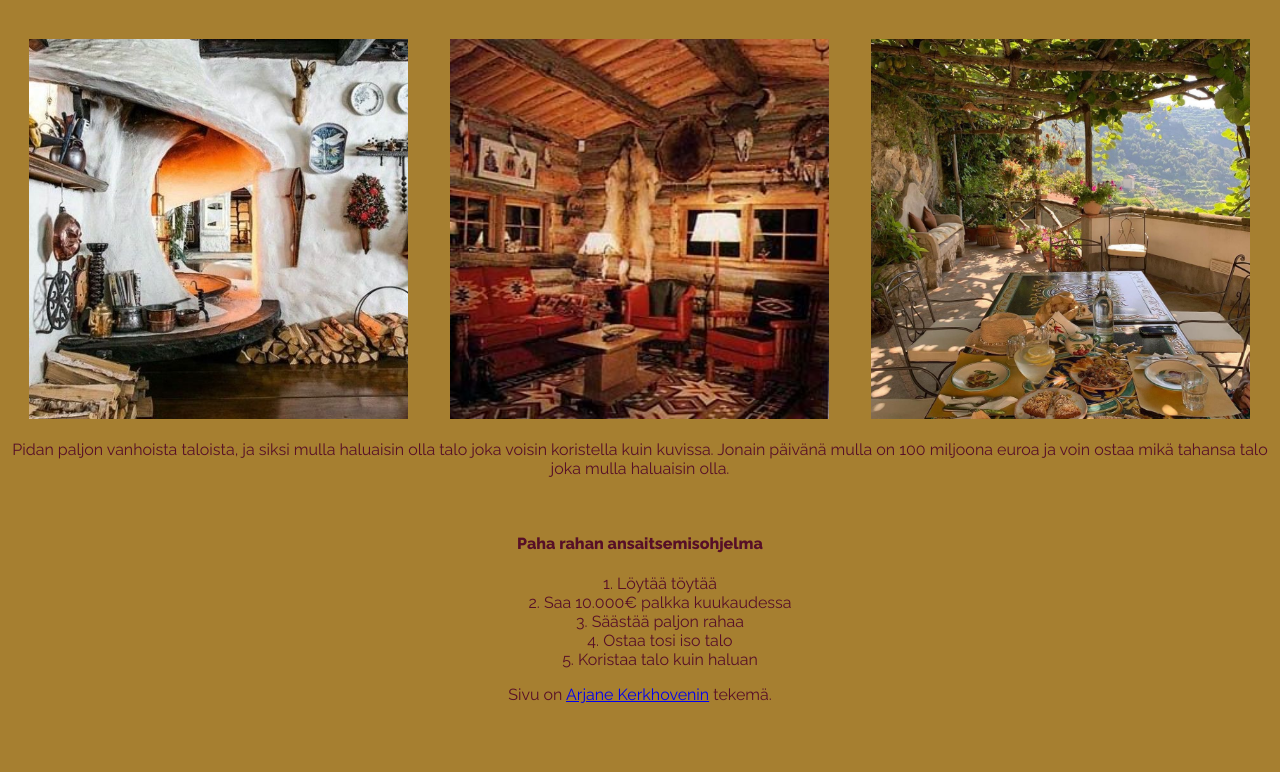
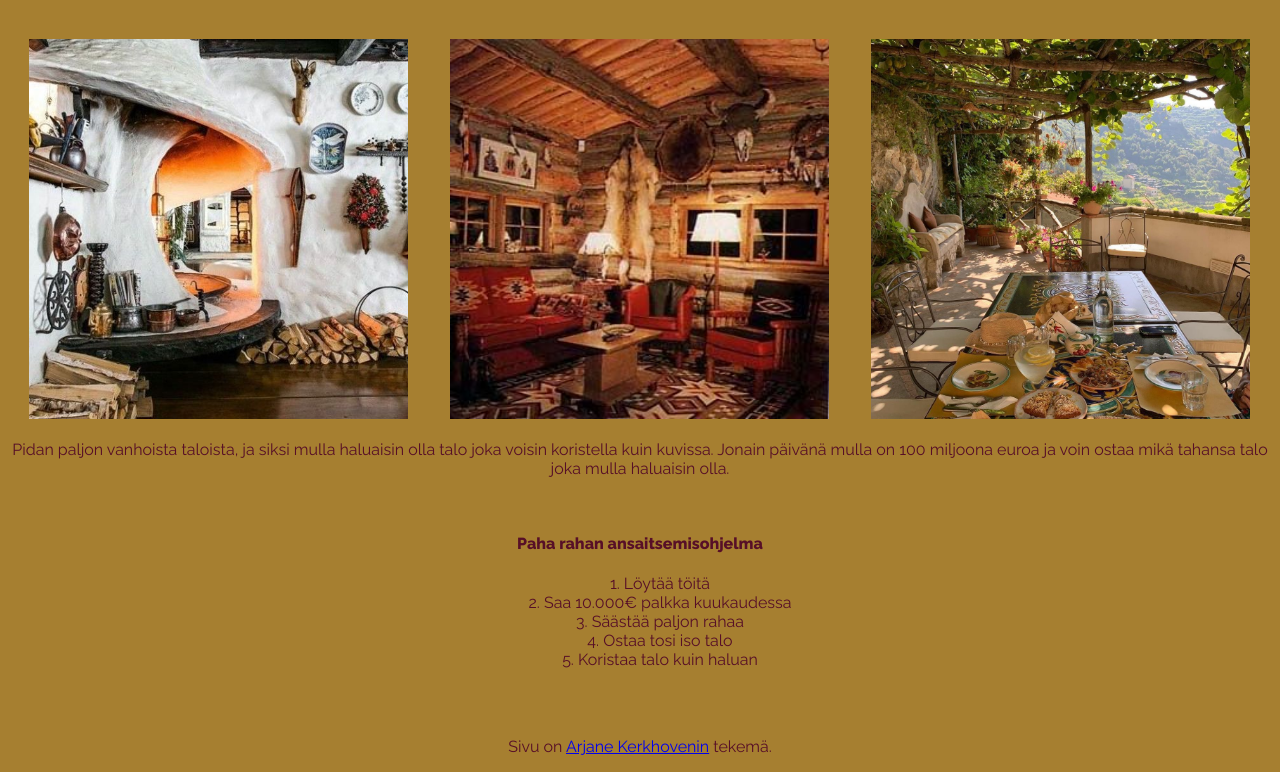
Before and after one commit to AnimatedArjane/AnimatedArjane.github.io, a plain HTML site: page index.html in a window 1280 px wide. Shown: the part 1354-2126 px from the top of the page. Before the commit the page ends 2074 px from the top, so only its background shows below. Drawn offline with Linux system fonts and the light colour scheme.

Commit message:
Typo fix

```diff
--- a/index.html
+++ b/index.html
@@ -5,8 +5,6 @@
         <title>Arjanen nettisivu</title>
         <link rel="stylesheet" type="text/css" href="style.css"/>
         <link href="https://fonts.googleapis.com/css2?family=Raleway:wght@400;800&display=swap" rel="stylesheet">
-
-        <!-- some in-document CSS stuff, or as Vesa wrote it: "sisäinen CSS muotoilu HTML koodissa"-->
 
 
 
@@ -68,12 +66,14 @@
     <br>
     <h4>Paha rahan ansaitsemisohjelma</h4>
     <ol class="list">
-        <li>Löytää töytää</li>
+        <li>Löytää töitä</li>
         <li>Saa 10.000€ palkka kuukaudessa</li>
         <li>Säästää paljon rahaa</li>
         <li>Ostaa tosi iso talo</li>
         <li>Koristaa talo kuin haluan</li>
     </ol>
+    <br>
+    <br>
     <footer>
         <p>Sivu on <a href="mailto:info@arjane.blog">Arjane Kerkhovenin</a> tekemä.</p>
     </footer>
```
